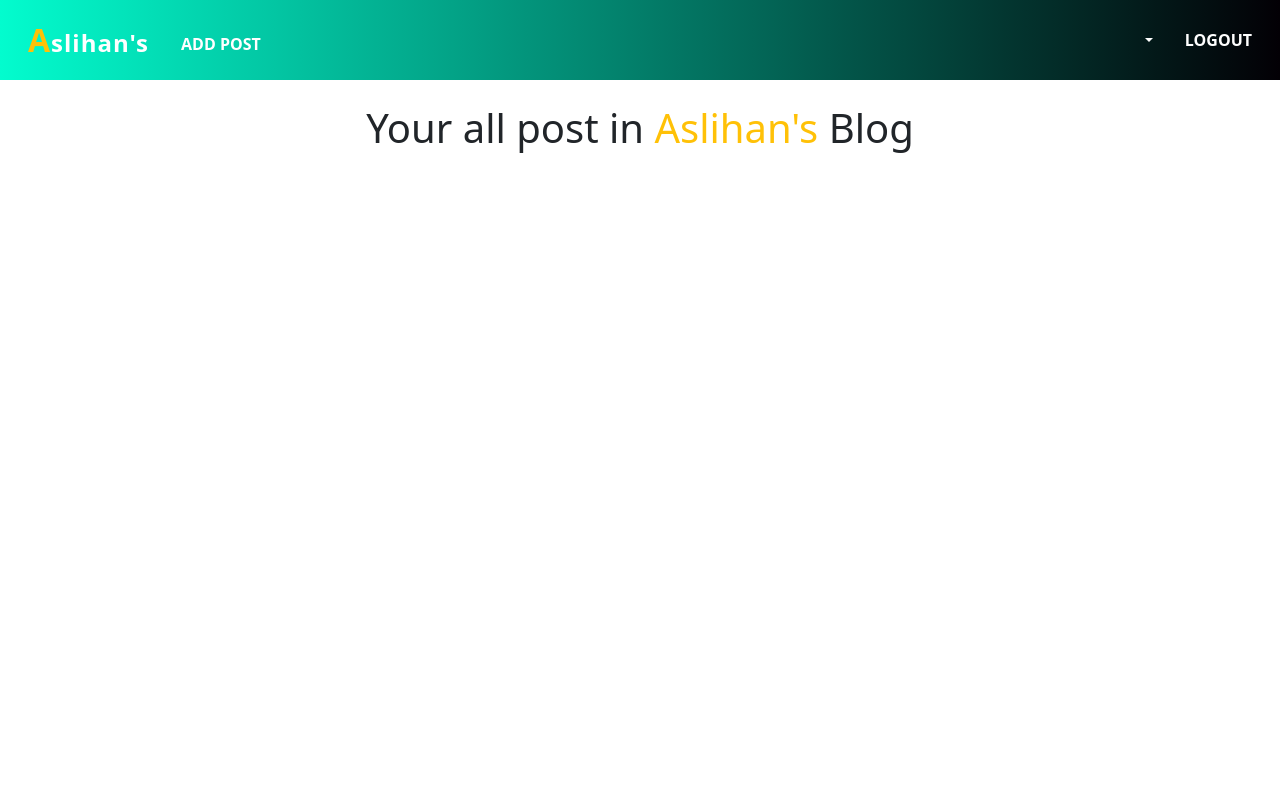
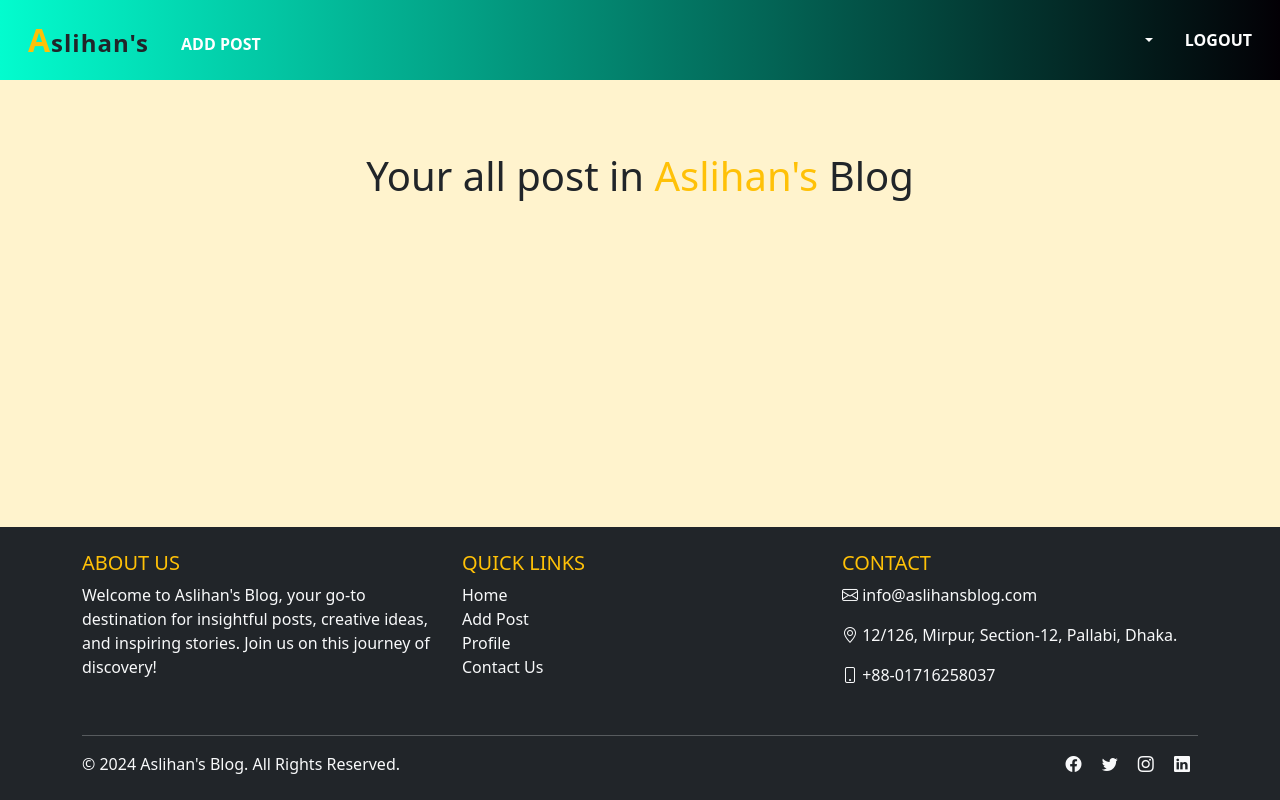
Before and after one commit to Shohagh019/django_simple_blog_project_final, a Django app: page /author/profile/ in a window 1280 px wide. Run offline with Django 5.2, Linux system fonts and the light colour scheme; a user stored in the database is signed in; data comes from the database, SQL or seed files in the repository; both versions use the stored data as it was after the commit.

Commit message:
footer added

```diff
--- a/templates/base.html
+++ b/templates/base.html
@@ -16,9 +16,22 @@
     <title>Aslihan's Blog</title>
     <!-- styling navbar -->
     <style>
+      html, body {
+        height: 100%; /* Full height for the document */
+        margin: 0; /* Remove default margins */
+      }
+
+      body {
+        display: flex;
+        flex-direction: column; /* Make body a flex container */
+      }
+
+      main {
+        flex-grow: 1; /* Allow main content to grow and push footer down */
+      }
   .nav-item .styled-text {
     font-size: 1.5rem; /* Base font size */
-    color: #fff; /* Default color for all text */
+    color: dark; /* Default color for all text */
     letter-spacing: 1px;
     text-transform: lowercase; /* Ensures all text is lowercase */
   }
@@ -31,6 +44,7 @@
   }
 
   .nav-item .styled-text:hover {
+
     text-shadow: 0px 4px 6px rgba(255, 255, 255, 0.5); /* Subtle hover effect */
     transform: scale(1.05); /* Slight enlargement on hover */
     transition: all 0.3s ease-in-out;
@@ -126,7 +140,7 @@
                   aria-current="page"
                   href="{% url 'home' %}"
                 >
-                  <span class="styled-text">
+                  <span class="styled-text text-dark">
                     <span class="highlight-a">A</span>slihan's
                   </span>
                 </a>
@@ -134,7 +148,7 @@
               {% if request.user.is_authenticated %}
               <li class="nav-item">
                 <a
-                  class="nav-link text-uppercase px-3 mt-3"
+                  class="nav-link text-uppercase px-3 mt-3 "
                   href="{% url 'add_post' %}"
                   >Add Post</a
                 >
@@ -156,6 +170,11 @@
                   {{request.user.first_name}} {{request.user.last_name}}
                   </a>
                   <ul class="dropdown-menu" aria-labelledby="profileDropdown">
+                    <li>
+                      <a class="dropdown-item" href="{% url 'profile' %}"
+                        >Profile</a
+                      >
+                    </li>
                     <li>
                       <a class="dropdown-item" href="{% url 'update_profile' %}"
                         >Update Profile</a
@@ -229,10 +248,60 @@
       <div class="d-flex justify-content-center">{{ message }}</div>
     </div>
     {% endfor %} {% endif %}
-    {% block content %}
 
-
-    {% endblock %}
+    <main class="flex-grow-1 bg-warning-subtle py-5">
+      {% block content %}
+      <!-- Main content goes here -->
+      {% endblock %}
+    </main>
+    <footer class="text-light py-4 bg-dark">
+      <div class="container">
+        <div class="row">
+          <!-- About Section -->
+          <div class="col-lg-4 col-md-6 mb-4">
+            <h5 class="text-uppercase text-warning">About Us</h5>
+            <p>
+              Welcome to Aslihan's Blog, your go-to destination for insightful posts,
+              creative ideas, and inspiring stories. Join us on this journey of discovery!
+            </p>
+          </div>
+          <!-- Quick Links -->
+          <div class="col-lg-4 col-md-6 mb-4">
+            <h5 class="text-uppercase text-warning">Quick Links</h5>
+            <ul class="list-unstyled">
+              <li><a href="{% url 'home' %}" class="text-light text-decoration-none">Home</a></li>
+              <li><a href="{% url 'add_post' %}" class="text-light text-decoration-none">Add Post</a></li>
+              <li><a href="{% url 'profile' %}" class="text-light text-decoration-none">Profile</a></li>
+              <li><a href="" class="text-light text-decoration-none">Contact Us</a></li>
+            </ul>
+          </div>
+          <!-- Contact Section -->
+          <div class="col-lg-4 col-md-12">
+            <h5 class="text-uppercase text-warning">Contact</h5>
+            <p>
+              <i class="bi bi-envelope"></i> <a href="" class="text-light text-decoration-none">info@aslihansblog.com</a>
+            </p>
+            <p>
+              <i class="bi bi-geo-alt"></i> 12/126, Mirpur, Section-12, Pallabi, Dhaka.
+            </p>
+            <p>
+              <i class="bi bi-phone"></i> +88-01716258037
+            </p>
+          </div>
+        </div>
+        <hr class="border-light" />
+        <!-- Footer Bottom -->
+        <div class="d-flex justify-content-between align-items-center">
+          <p class="mb-0">&copy; 2024 Aslihan's Blog. All Rights Reserved.</p>
+          <div>
+            <a href="#" class="text-light text-decoration-none mx-2"><i class="bi bi-facebook"></i></a>
+            <a href="#" class="text-light text-decoration-none mx-2"><i class="bi bi-twitter"></i></a>
+            <a href="#" class="text-light text-decoration-none mx-2"><i class="bi bi-instagram"></i></a>
+            <a href="#" class="text-light text-decoration-none mx-2"><i class="bi bi-linkedin"></i></a>
+          </div>
+        </div>
+      </div>
+    </footer>
     <script
       src="https://cdn.jsdelivr.net/npm/bootstrap@5.3.3/dist/js/bootstrap.bundle.min.js"
       integrity="sha384-YvpcrYf0tY3lHB60NNkmXc5s9fDVZLESaAA55NDzOxhy9GkcIdslK1eN7N6jIeHz"
```
Also changed, not shown: db.sqlite3.
